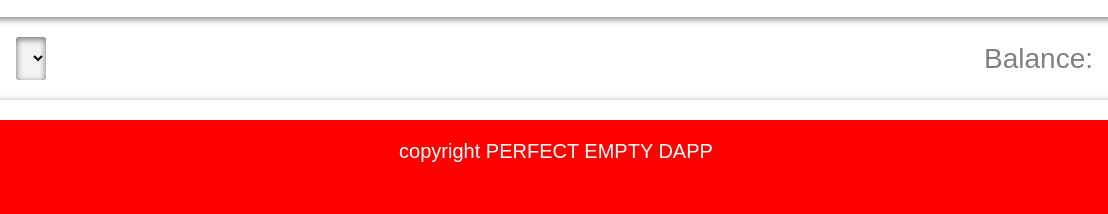
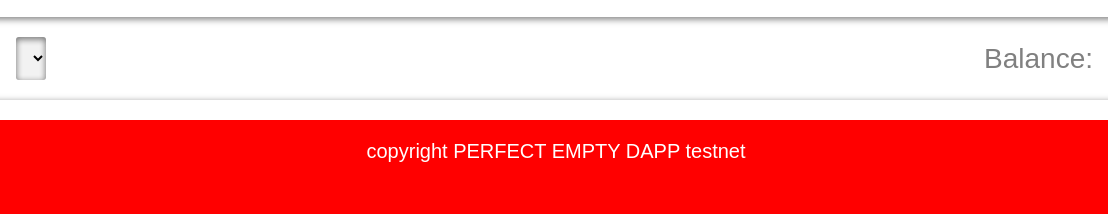
Before and after one commit to monkeyscage/PERFECT-EMPTY-DAPP, a plain HTML site: page index.html in a window 1280 px wide. Shown: the part 470-684 px from the top of the page, 84-1192 px from the left. Drawn offline with nearby package versions, Linux system fonts and the light colour scheme.

Commit message:
changed copyright text

```diff
--- a/index.html
+++ b/index.html
@@ -78,7 +78,7 @@
 	<div class="author" onclick="window.open('https://github.com/monkeyscage')" style="float: left;">
            <img alt="GITHUB" title="GITHUB Repository" class="authorlogo" src="img/gitter.png" style="">
         </div>
-        <div id="footermessage">copyright PERFECT EMPTY DAPP</div>
+        <div id="footermessage">copyright PERFECT EMPTY DAPP testnet</div>
         <div class="author">
            <img alt="CEO/DEV maxxflyer" title="DEV maxxflyer" class="authorlogo" src="http://openbackery.io/lizard.jpeg" style="margin-left: -15px;">
         </div>
```
